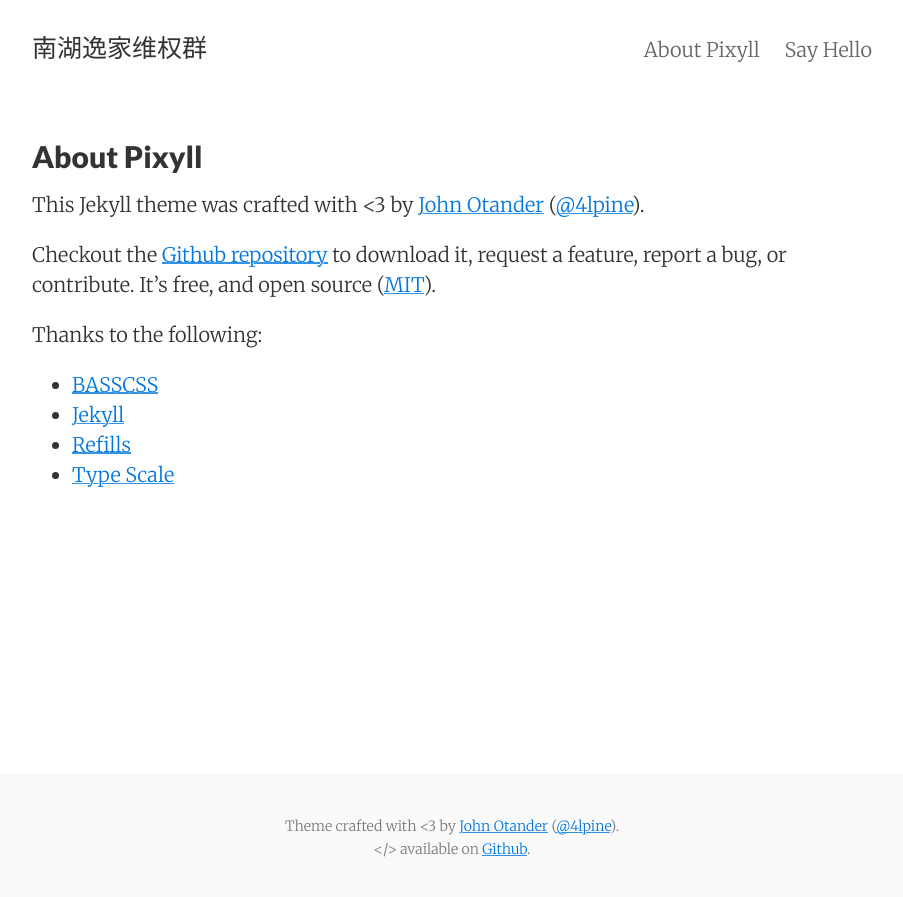
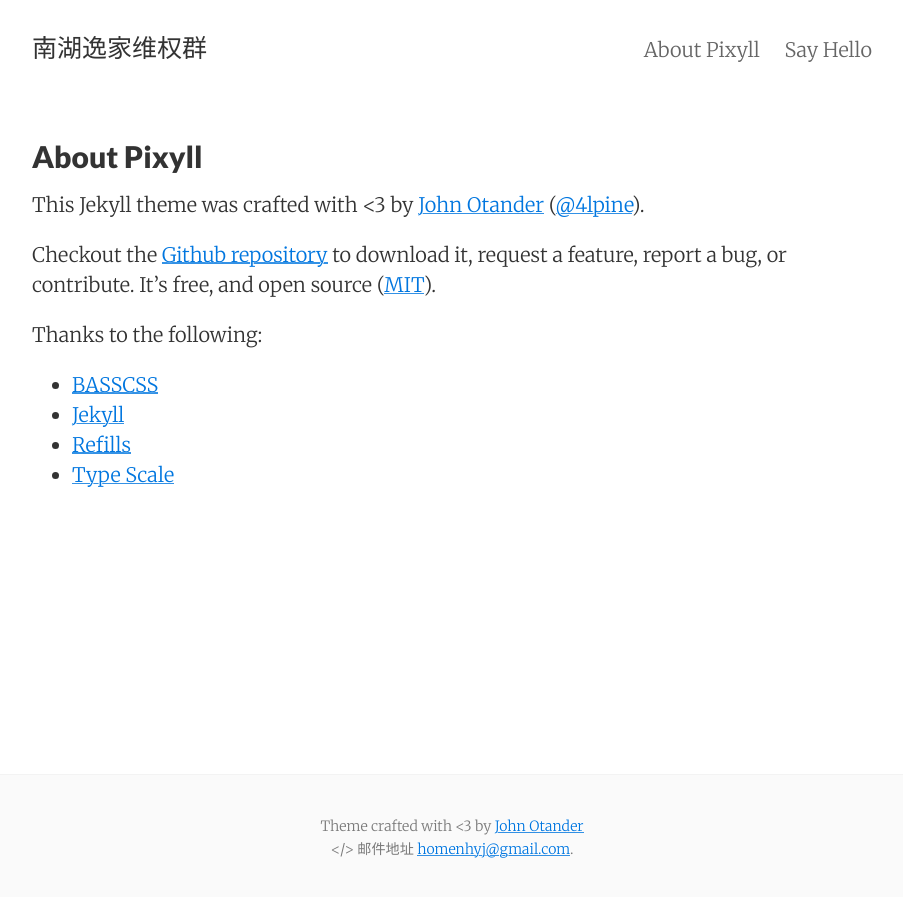
Before and after one commit to nhyj/news, a Jekyll site: the page built from about.md, in a window 1280 px wide. Shown: the top 897 px of the page, without its empty margins (188-1091 px from the left). Built offline with Jekyll 4.4.1, drawn with Linux system fonts in a browser that asks for light colours.

Commit message:
Update footer.html

```diff
--- a/_includes/footer.html
+++ b/_includes/footer.html
@@ -1,8 +1,8 @@
 <footer class="center">
   <div class="measure">
     <small>
-      Theme crafted with &lt;3 by <a href="http://johnotander.com">John Otander</a> (<a href="https://twitter.com/4lpine">@4lpine</a>).<br>
-      &lt;/&gt; available on <a href="https://github.com/johnotander/pixyll">Github</a>.
+      Theme crafted with &lt;3 by <a href="http://johnotander.com">John Otander</a> <br>
+      &lt;/&gt; 邮件地址 <a href="mailto:homenhyj@gmail.com">homenhyj@gmail.com</a>.
     </small>
   </div>
 </footer>
```
